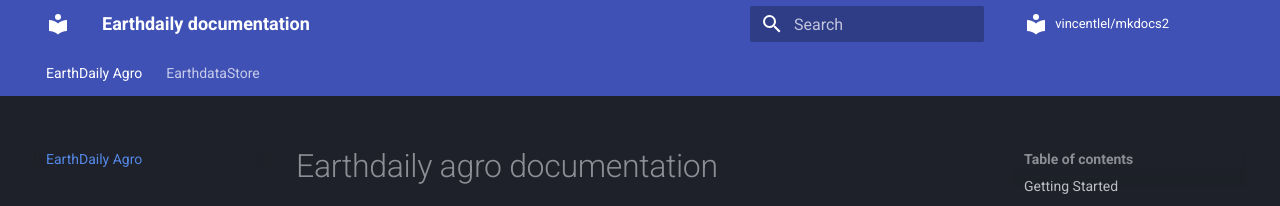
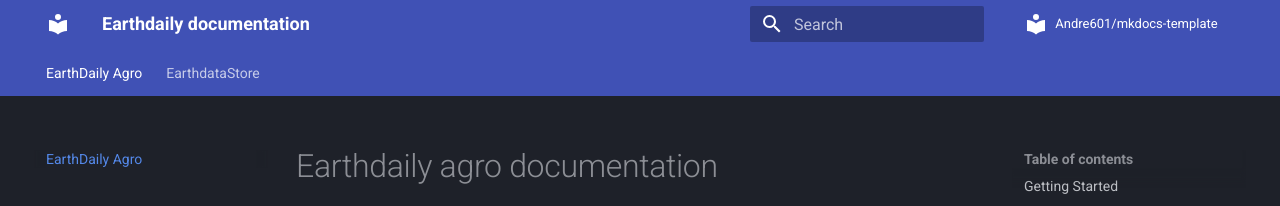
Before and after one commit to vincentlel/mkdocs2, an MkDocs documentation site: the page built from docs/index.md, in a window 1280 px wide. Shown: the top 206 px of the page. Built offline with MkDocs 1.6.1 and Material for MkDocs 9.7.7, drawn with Linux system fonts in a browser that asks for light colours; comment, search, counter and statistics services are not loaded.

Commit message:
Update mkdocs.yml

```diff
--- a/mkdocs.yml
+++ b/mkdocs.yml
@@ -75,8 +75,10 @@
 # | - https://www.mkdocs.org/user-guide/configuration/#edit_uri                                            |
 # |                                                                                                        |
 # +--------------------------------------------------------------------------------------------------------+
-repo_name: vincentlel/mkdocs2
-repo_url: https://github.com/vincentlel/mkdocs2
+#repo_name: vincentlel/mkdocs2
+#repo_url: https://github.com/vincentlel/mkdocs2
+repo_name: Andre601/mkdocs-template
+repo_url: https://github.com/Andre601/mkdocs-template
 #edit_uri: tree/master/docs # Uncomment to define a different URI/URL for the "edit" option
 
 # +--------------------------------------------------------------------------------------------------------+
```
